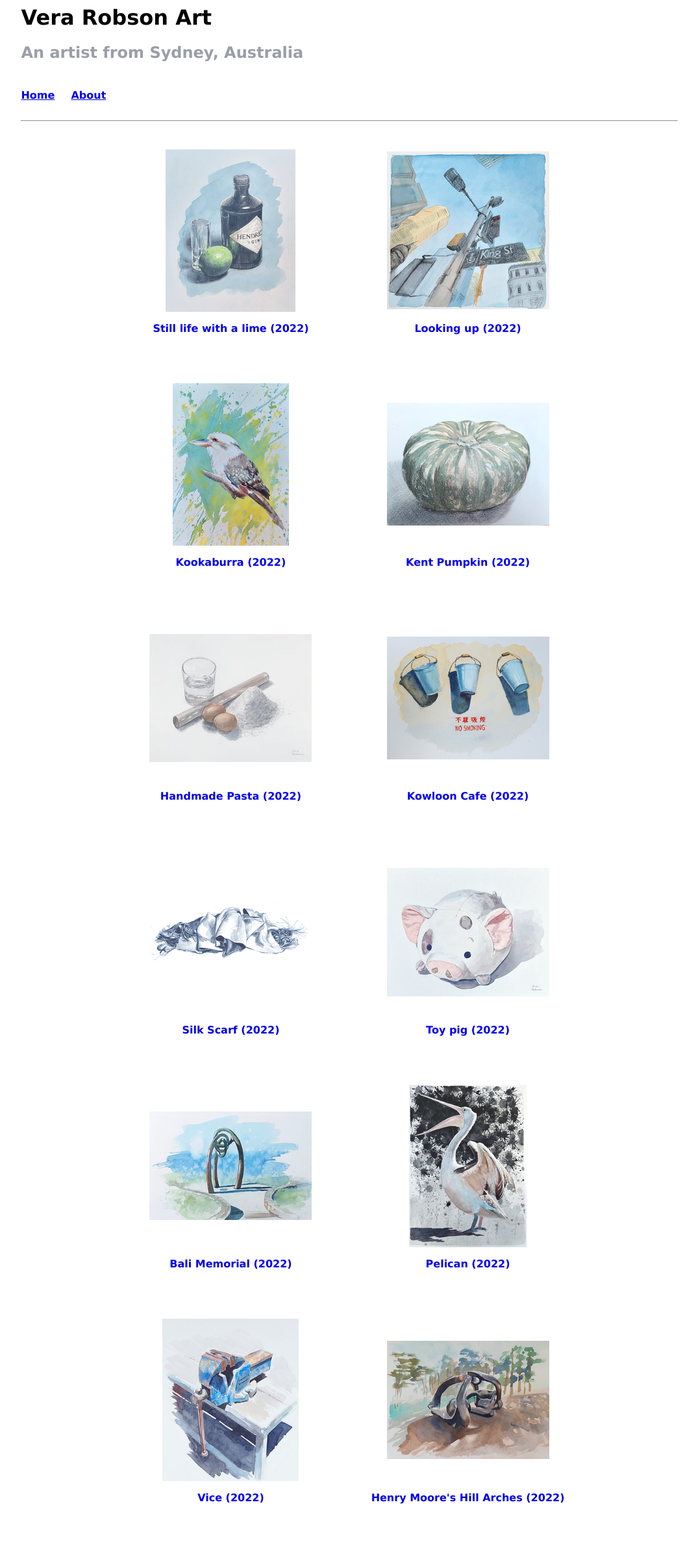
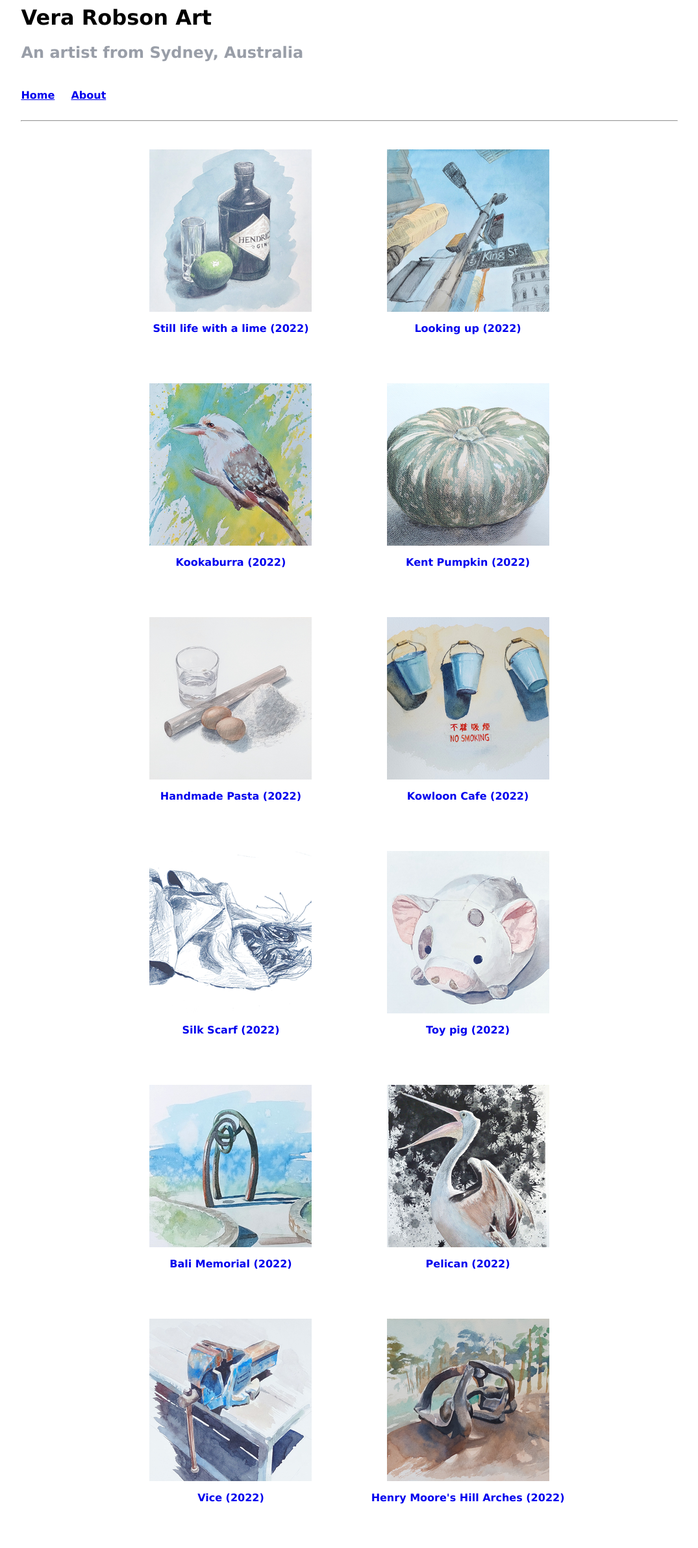
Before and after one commit to verarobsonart/verarobsonart.github.io, a Jekyll site: the page built from index.md, in a window 1280 px wide. Shown: the whole page at 65% size, without its empty margins (102-1177 px from the left). Built offline with Jekyll 4.4.1, drawn with Linux system fonts in a browser that asks for light colours.

Commit message:
Update index.md

```diff
--- a/index.md
+++ b/index.md
@@ -10,7 +10,7 @@ layout: default
 <a style="text-decoration:none;" href="{{ artwork.url }}">
     <div class="tile">
         <div class="tilethumbnail">
-        <img src="/assets/{{ artwork.catalogue }}-thumbnail.png"/>
+        <img src="/assets/{{ artwork.catalogue }}-square-thumb.png"/>
         </div>
         <p><b>{{ artwork.title }} ({{ artwork.year }})</b></p>
     </div>
```
